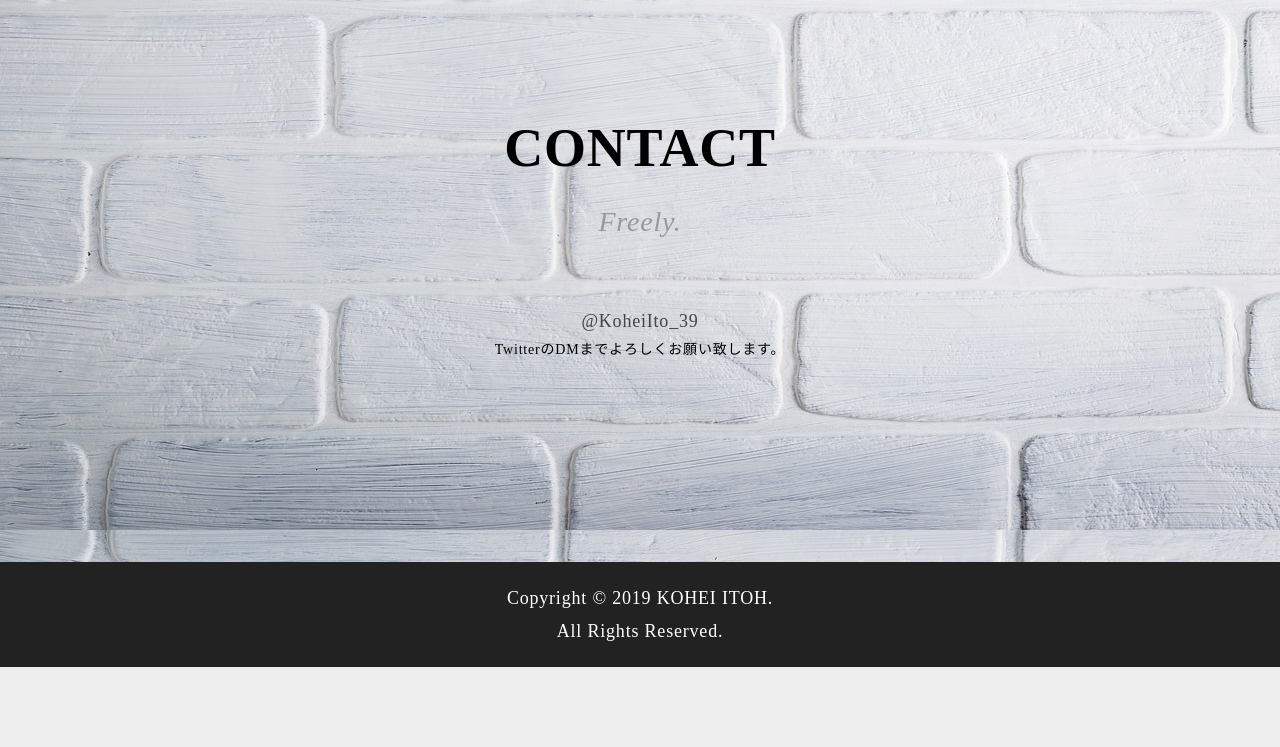
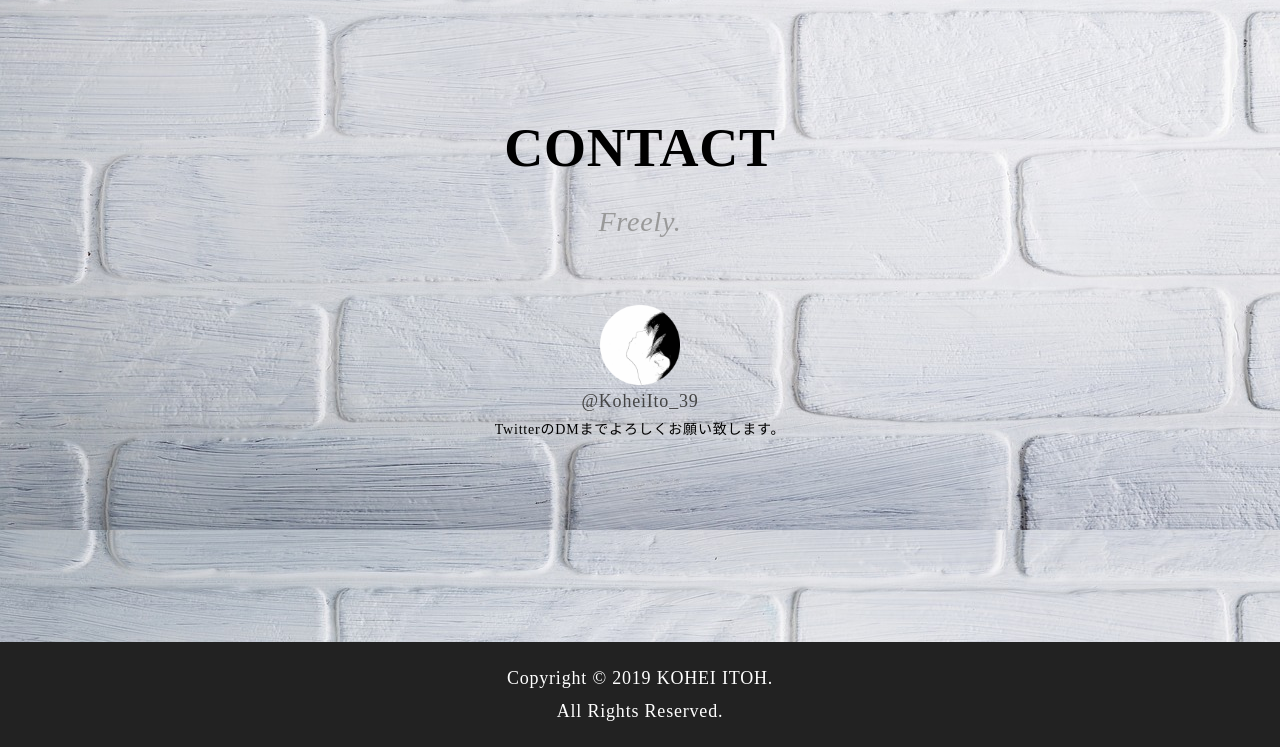
Before and after one commit to KOHEIITOH/me, a plain HTML site: page index.html in a window 1280 px wide. Shown: the part 4588-5335 px from the top of the page. Before the commit the page ends 5255 px from the top, so only its background shows below. Drawn offline with Linux system fonts and the light colour scheme.

Commit message:
Update index.html

```diff
--- a/index.html
+++ b/index.html
@@ -74,7 +74,7 @@
                 <h1 class="tit">CONTACT</h1>
                 <p class="sub">Freely.</p>
                 <br>
-                <a href="https://twitter.com/koheiito_39"><img src="img/profile.png" alt=""><p class="dm">@KoheiIto_39</p></a>
+                <a href="https://twitter.com/koheiito_39"><img src="profile.png" alt=""><p class="dm">@KoheiIto_39</p></a>
                 <p class="mg">TwitterのDMまでよろしくお願い致します。</p>
             </div>
 
```
